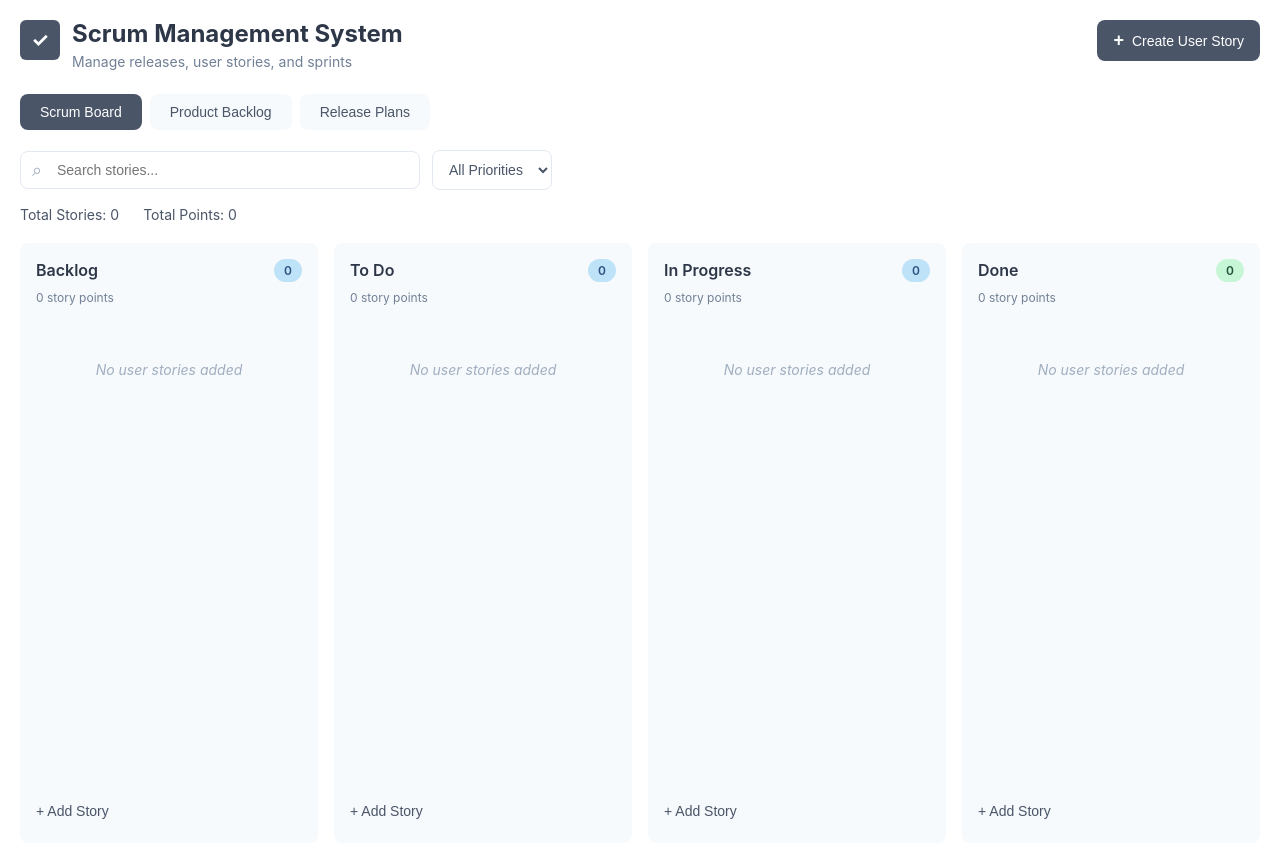
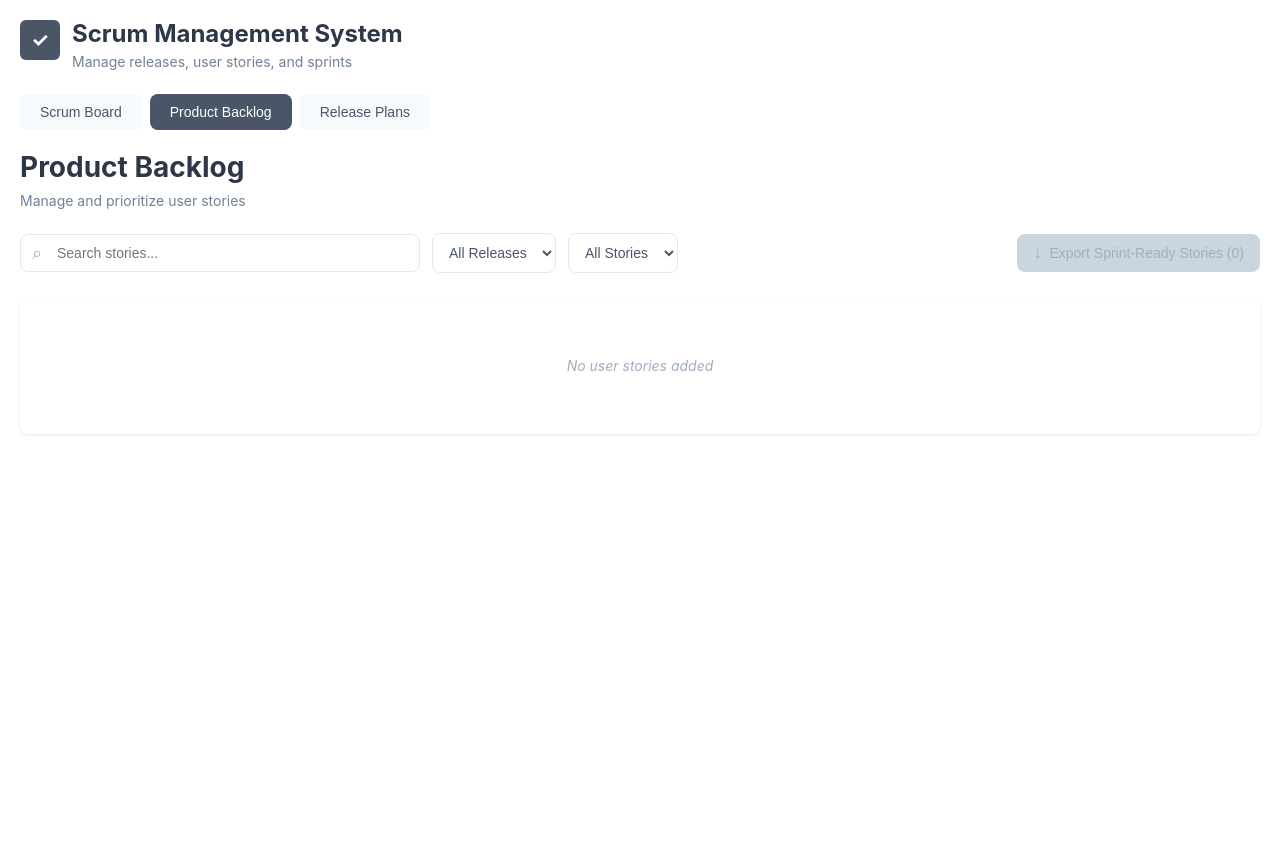
Before and after one commit to rvenugo7/SER515-project-team5, a React (Vite) app in the folder frontend/: page / in a window 1280 px wide. Both pictures are taken after a click on the button "Product Backlog". Shown: the top 858 px of the page. After the commit the page ends 800 px from the top, so only its background shows below. Built offline with nearby package versions, Linux system fonts and the light colour scheme.

Commit message:
Added product backlog page to the frontend UI

```diff
--- a/frontend/src/components/MainScreen.tsx
+++ b/frontend/src/components/MainScreen.tsx
@@ -1,6 +1,7 @@
 import React, { useState } from 'react'
 import StoryCard from './StoryCard'
 import KanbanColumn from './KanbanColumn'
+import ProductBacklog from './ProductBacklog'
 
 export default function MainScreen(): JSX.Element {
 	const [activeTab, setActiveTab] = useState('Scrum Board')
@@ -16,7 +17,10 @@ export default function MainScreen(): JSX.Element {
 		status: string
 		labels: string[]
 		assignee: string
+		assigneeName?: string
 		tags?: string[]
+		isStarred?: boolean
+		isSprintReady?: boolean
 	}> = []
 
 	const totalStories = stories.length
@@ -27,7 +31,7 @@ export default function MainScreen(): JSX.Element {
 	}
 
 	const handleTabClick = (tabName: string) => {
-		if (tabName === 'Product Backlog' || tabName === 'Release Plans') {
+		if (tabName === 'Release Plans') {
 			alert('This section is not implemented yet')
 		} else {
 			setActiveTab(tabName)
@@ -45,10 +49,12 @@ export default function MainScreen(): JSX.Element {
 						<p className="scrum-subtitle">Manage releases, user stories, and sprints</p>
 					</div>
 				</div>
+				{activeTab !== 'Product Backlog' && (
 					<button className="create-story-btn">
 						<span className="plus-icon">+</span>
 						Create User Story
 					</button>
+				)}
 			</div>
 
 			{/* Navigation Tabs */}
@@ -60,7 +66,7 @@ export default function MainScreen(): JSX.Element {
 					Scrum Board
 				</button>
 				<button
-					className={`nav-tab disabled ${activeTab === 'Product Backlog' ? 'active' : ''}`}
+					className={`nav-tab ${activeTab === 'Product Backlog' ? 'active' : ''}`}
 					onClick={() => handleTabClick('Product Backlog')}
 				>
 					Product Backlog
@@ -73,6 +79,8 @@ export default function MainScreen(): JSX.Element {
 				</button>
 			</div>
 
+			{activeTab === 'Scrum Board' && (
+				<>
 					{/* Search and Filters */}
 					<div className="search-filters">
 						<div className="search-bar">
@@ -122,6 +130,12 @@ export default function MainScreen(): JSX.Element {
 							stories={getStoriesByStatus('Done')}
 						/>
 					</div>
+				</>
+			)}
+
+			{activeTab === 'Product Backlog' && (
+				<ProductBacklog stories={stories} />
+			)}
 		</div>
 	)
 }
--- /dev/null
+++ b/frontend/src/components/ProductBacklog.tsx
@@ -0,0 +1,84 @@
+import React, { useState } from 'react'
+import ProductBacklogStoryCard from './ProductBacklogStoryCard'
+
+interface Story {
+	id: number
+	title: string
+	description: string
+	priority: 'low' | 'medium' | 'high' | 'critical'
+	points: number
+	status: string
+	labels: string[]
+	assignee: string
+	assigneeName?: string
+	tags?: string[]
+	isStarred?: boolean
+	isSprintReady?: boolean
+}
+
+interface ProductBacklogProps {
+	stories: Story[]
+}
+
+export default function ProductBacklog({ stories = [] }: ProductBacklogProps): JSX.Element {
+	const [searchQuery, setSearchQuery] = useState('')
+	const [releaseFilter, setReleaseFilter] = useState('All Releases')
+	const [storyFilter, setStoryFilter] = useState('All Stories')
+
+	const sprintReadyCount = stories.filter(story => story.isSprintReady).length
+
+	return (
+		<div className="product-backlog">
+			<div className="backlog-header">
+				<h2 className="backlog-title">Product Backlog</h2>
+				<p className="backlog-description">Manage and prioritize user stories</p>
+			</div>
+
+			<div className="backlog-controls">
+				<div className="search-bar">
+					<span className="search-icon">⌕</span>
+					<input
+						type="text"
+						placeholder="Search stories..."
+						value={searchQuery}
+						onChange={(e) => setSearchQuery(e.target.value)}
+					/>
+				</div>
+				<select
+					className="filter-dropdown"
+					value={releaseFilter}
+					onChange={(e) => setReleaseFilter(e.target.value)}
+				>
+					<option>All Releases</option>
+				</select>
+				<select
+					className="filter-dropdown"
+					value={storyFilter}
+					onChange={(e) => setStoryFilter(e.target.value)}
+				>
+					<option>All Stories</option>
+				</select>
+				<button
+					className={`export-btn ${sprintReadyCount === 0 ? 'disabled' : ''}`}
+					disabled={sprintReadyCount === 0}
+				>
+					<span className="export-icon">↓</span>
+					Export Sprint-Ready Stories ({sprintReadyCount})
+				</button>
+			</div>
+
+			{stories.length === 0 ? (
+				<div className="backlog-empty-state">No user stories added</div>
+			) : (
+				<div className="backlog-stories">
+					{stories.map((story) => (
+						<ProductBacklogStoryCard
+							key={story.id}
+							story={story}
+						/>
+					))}
+				</div>
+			)}
+		</div>
+	)
+}
--- /dev/null
+++ b/frontend/src/components/ProductBacklogStoryCard.tsx
@@ -0,0 +1,116 @@
+import React, { useState } from 'react'
+
+interface Story {
+	id: number
+	title: string
+	description: string
+	priority: 'low' | 'medium' | 'high' | 'critical'
+	points: number
+	status: string
+	labels: string[]
+	assignee: string
+	assigneeName?: string
+	tags?: string[]
+	isStarred?: boolean
+	isSprintReady?: boolean
+}
+
+interface ProductBacklogStoryCardProps {
+	story: Story
+}
+
+export default function ProductBacklogStoryCard({ story }: ProductBacklogStoryCardProps): JSX.Element {
+	const [isChecked, setIsChecked] = useState(false)
+	const [isStarred, setIsStarred] = useState(story.isStarred || false)
+	const [isSprintReady, setIsSprintReady] = useState(story.isSprintReady || false)
+
+	const getPriorityColor = (priority: string) => {
+		switch (priority) {
+			case 'low':
+				return 'priority-low'
+			case 'medium':
+				return 'priority-medium'
+			case 'high':
+				return 'priority-high'
+			case 'critical':
+				return 'priority-critical'
+			default:
+				return 'priority-medium'
+		}
+	}
+
+	const getStatusColor = (status: string) => {
+		const statusLower = status.toLowerCase()
+		if (statusLower.includes('progress')) return 'status-in-progress'
+		if (statusLower.includes('todo')) return 'status-todo'
+		if (statusLower.includes('backlog')) return 'status-backlog'
+		if (statusLower.includes('done')) return 'status-done'
+		return 'status-todo'
+	}
+
+	return (
+		<div className="backlog-story-card">
+			<div className="story-controls-left">
+				<input
+					type="checkbox"
+					checked={isChecked}
+					onChange={(e) => setIsChecked(e.target.checked)}
+					className="story-checkbox"
+				/>
+				<button
+					className={`star-btn ${isStarred ? 'starred' : ''}`}
+					onClick={() => setIsStarred(!isStarred)}
+				>
+					★
+				</button>
+				<button
+					className={`sprint-ready-btn ${isSprintReady ? 'ready' : ''}`}
+					onClick={() => setIsSprintReady(!isSprintReady)}
+				>
+					{isSprintReady ? '✓' : '○'}
+				</button>
+			</div>
+
+			<div className="story-content">
+				<h3 className="story-title">{story.title}</h3>
+				<div className="story-tags">
+					<span className={`priority-tag ${getPriorityColor(story.priority)}`}>
+						{story.priority === 'critical' && <span className="critical-icon">!</span>}
+						{story.priority}
+					</span>
+					<span className={`status-tag ${getStatusColor(story.status)}`}>
+						{story.status.toLowerCase()}
+					</span>
+					<span className="points-tag">{story.points} pts</span>
+					{story.tags?.includes('MVP') && <span className="status-tag mvp-tag">MVP</span>}
+					{story.tags?.includes('Sprint Ready') && (
+						<span className="status-tag sprint-ready-tag">Sprint Ready</span>
+					)}
+				</div>
+				<p className="story-description">{story.description}</p>
+				<div className="story-footer">
+					<div className="assignee-info">
+						<div className="assignee-avatar">{story.assignee}</div>
+						{story.assigneeName && <span className="assignee-name">{story.assigneeName}</span>}
+						{story.labels.map((label, index) => (
+							<span key={index} className="label-tag">
+								{label}
+							</span>
+						))}
+					</div>
+				</div>
+			</div>
+
+			<div className="story-actions">
+				<button className="action-btn view-btn">
+					<span className="action-icon">👁</span>
+					View Details
+				</button>
+				<button className="action-btn edit-btn">
+					<span className="action-icon">✎</span>
+					Edit
+				</button>
+			</div>
+		</div>
+	)
+}
--- a/frontend/src/index.css
+++ b/frontend/src/index.css
@@ -459,3 +459,265 @@ main {
 		max-width: 100%;
 	}
 }
+
+/* Product Backlog Styles */
+.product-backlog {
+	margin-top: 20px;
+}
+
+.backlog-header {
+	margin-bottom: 24px;
+}
+
+.backlog-title {
+	margin: 0 0 8px 0;
+	font-size: 28px;
+	font-weight: 700;
+	color: #2d3748;
+}
+
+.backlog-description {
+	margin: 0;
+	font-size: 14px;
+	color: #718096;
+}
+
+.backlog-controls {
+	display: flex;
+	gap: 12px;
+	align-items: center;
+	margin-bottom: 24px;
+	flex-wrap: wrap;
+}
+
+.filter-dropdown {
+	padding: 10px 12px;
+	border: 1px solid #e2e8f0;
+	border-radius: 8px;
+	font-size: 14px;
+	background: white;
+	color: #4a5568;
+	cursor: pointer;
+	outline: none;
+}
+
+.export-btn {
+	display: flex;
+	align-items: center;
+	gap: 8px;
+	padding: 10px 16px;
+	background: #4a5568;
+	color: white;
+	border: none;
+	border-radius: 8px;
+	font-size: 14px;
+	font-weight: 500;
+	cursor: pointer;
+	transition: background 0.2s;
+	margin-left: auto;
+}
+
+.export-btn:hover:not(.disabled) {
+	background: #2d3748;
+}
+
+.export-btn.disabled {
+	background: #cbd5e0;
+	color: #a0aec0;
+	cursor: not-allowed;
+}
+
+.export-icon {
+	font-size: 16px;
+}
+
+.backlog-stories {
+	display: flex;
+	flex-direction: column;
+	gap: 16px;
+}
+
+.backlog-story-card {
+	background: white;
+	border-radius: 8px;
+	padding: 20px;
+	box-shadow: 0 1px 3px rgba(0, 0, 0, 0.1);
+	display: flex;
+	gap: 16px;
+	align-items: flex-start;
+}
+
+.story-controls-left {
+	display: flex;
+	flex-direction: column;
+	gap: 12px;
+	align-items: center;
+	flex-shrink: 0;
+	padding-top: 4px;
+}
+
+.story-checkbox {
+	width: 18px;
+	height: 18px;
+	cursor: pointer;
+	accent-color: #4a5568;
+}
+
+.star-btn {
+	background: none;
+	border: none;
+	font-size: 20px;
+	color: #cbd5e0;
+	cursor: pointer;
+	padding: 0;
+	line-height: 1;
+	transition: color 0.2s;
+}
+
+.star-btn:hover {
+	color: #f6ad55;
+}
+
+.star-btn.starred {
+	color: #9f7aea;
+}
+
+.sprint-ready-btn {
+	width: 24px;
+	height: 24px;
+	border-radius: 50%;
+	border: 2px solid #cbd5e0;
+	background: white;
+	color: #cbd5e0;
+	font-size: 14px;
+	cursor: pointer;
+	display: flex;
+	align-items: center;
+	justify-content: center;
+	transition: all 0.2s;
+	padding: 0;
+}
+
+.sprint-ready-btn:hover {
+	border-color: #68d391;
+	color: #68d391;
+}
+
+.sprint-ready-btn.ready {
+	background: #68d391;
+	border-color: #68d391;
+	color: white;
+}
+
+.story-content {
+	flex: 1;
+	min-width: 0;
+}
+
+.story-title {
+	margin: 0 0 12px 0;
+	font-size: 18px;
+	font-weight: 600;
+	color: #2d3748;
+}
+
+.backlog-story-card .story-tags {
+	display: flex;
+	flex-wrap: wrap;
+	gap: 8px;
+	margin-bottom: 12px;
+}
+
+.status-tag {
+	padding: 4px 10px;
+	border-radius: 12px;
+	font-size: 11px;
+	font-weight: 500;
+	text-transform: capitalize;
+}
+
+.status-in-progress {
+	background: #e9d8fd;
+	color: #553c9a;
+}
+
+.status-todo {
+	background: #edf2f7;
+	color: #4a5568;
+}
+
+.status-backlog {
+	background: #bee3f8;
+	color: #2c5282;
+}
+
+.status-done {
+	background: #c6f6d5;
+	color: #22543d;
+}
+
+.backlog-story-card .story-description {
+	margin: 0 0 16px 0;
+	font-size: 14px;
+	color: #718096;
+	line-height: 1.5;
+}
+
+.story-footer {
+	margin-top: 12px;
+}
+
+.assignee-info {
+	display: flex;
+	align-items: center;
+	gap: 8px;
+	flex-wrap: wrap;
+}
+
+.assignee-name {
+	font-size: 13px;
+	color: #4a5568;
+	font-weight: 500;
+}
+
+.story-actions {
+	display: flex;
+	flex-direction: column;
+	gap: 8px;
+	flex-shrink: 0;
+}
+
+.action-btn {
+	display: flex;
+	align-items: center;
+	gap: 6px;
+	padding: 8px 12px;
+	background: white;
+	border: 1px solid #e2e8f0;
+	border-radius: 6px;
+	font-size: 13px;
+	color: #4a5568;
+	cursor: pointer;
+	transition: all 0.2s;
+	white-space: nowrap;
+}
+
+.action-btn:hover {
+	background: #f7fafc;
+	border-color: #cbd5e0;
+}
+
+.action-icon {
+	font-size: 16px;
+}
+
+.backlog-empty-state {
+	text-align: center;
+	color: #a0aec0;
+	font-size: 14px;
+	padding: 60px 20px;
+	font-style: italic;
+	background: white;
+	border-radius: 8px;
+	box-shadow: 0 1px 3px rgba(0, 0, 0, 0.1);
+}
```
Lines whose indentation alone changed are shown as unchanged.
